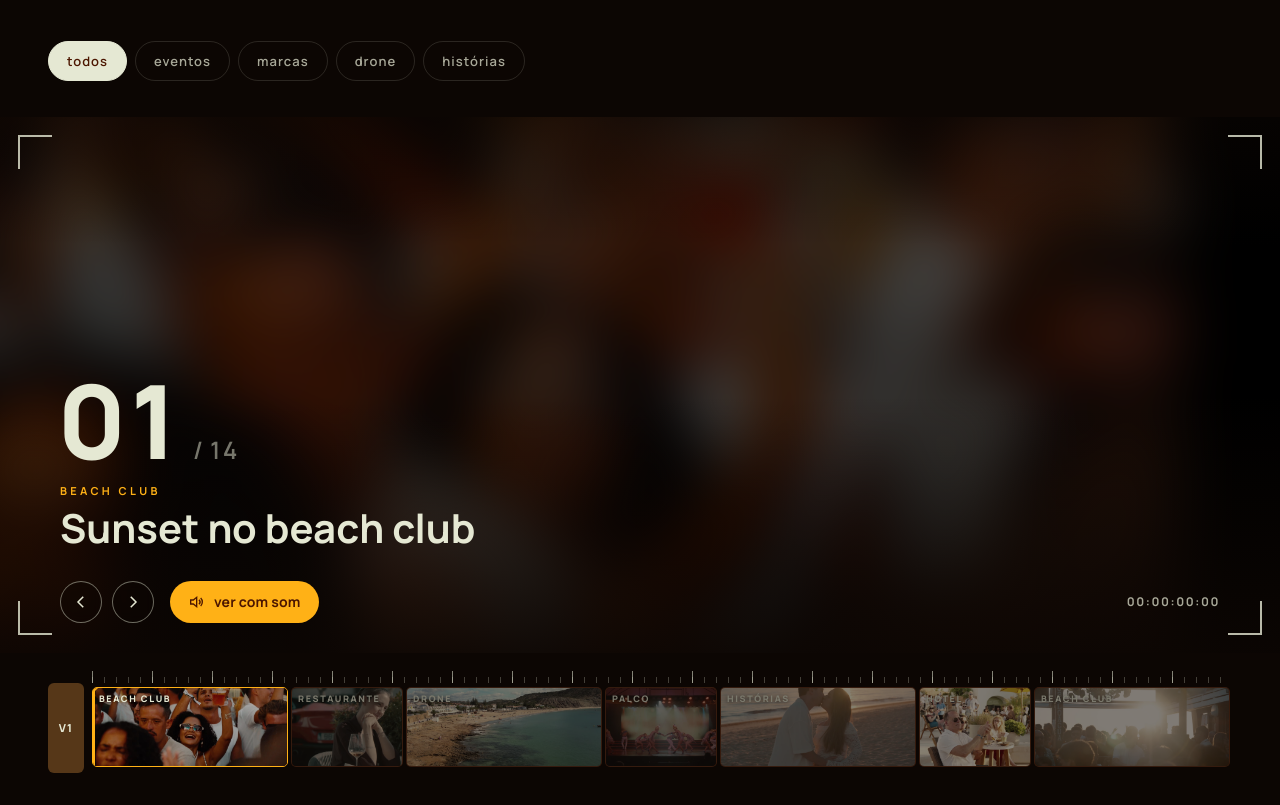
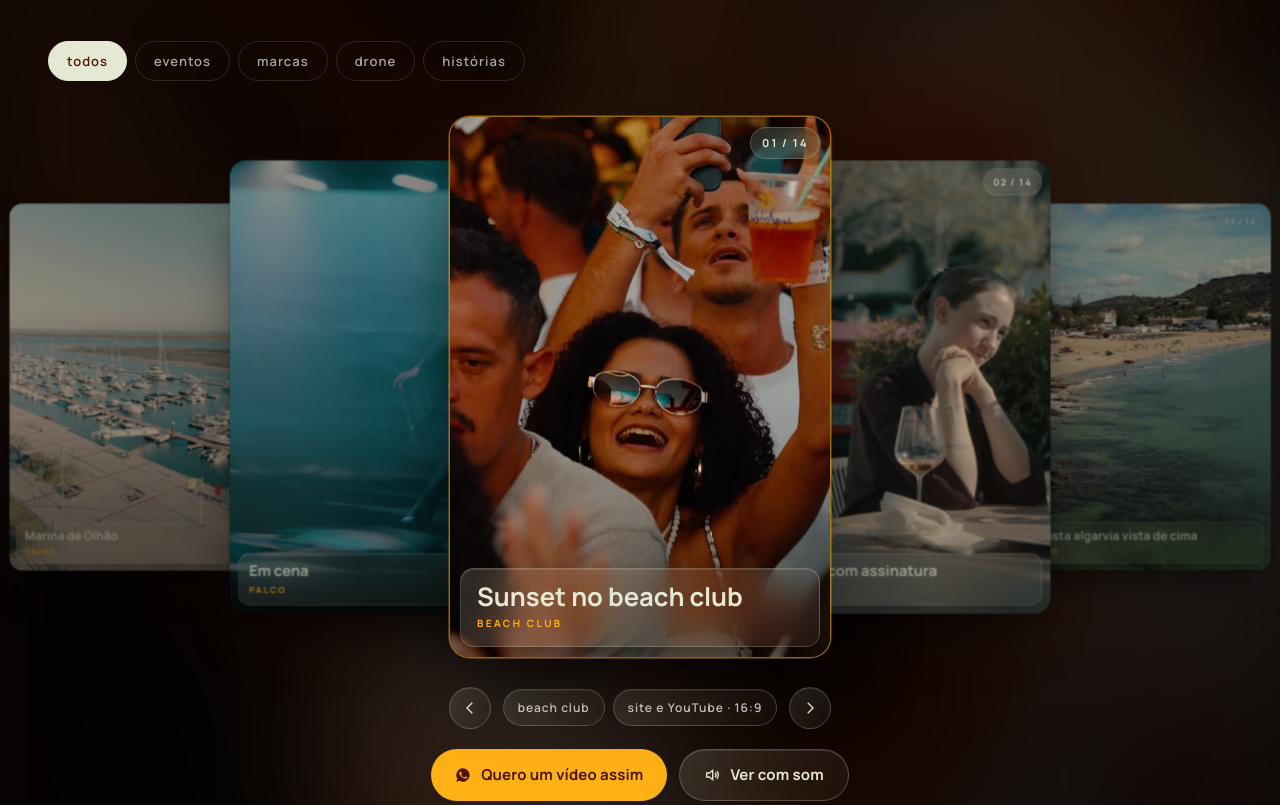
Before and after one commit to x1emportugal/vieira-visuals, a plain HTML site: page index.html in a window 1280 px wide. Shown: the part 1833-2638 px from the top of the page. Drawn offline with Linux system fonts and the light colour scheme.

Commit message:
Portfólio em cartões com profundidade e vidro fosco
Co-Authored-By: Claude Opus 5.5 <noreply@anthropic.com>

```diff
--- a/index.html
+++ b/index.html
@@ -205,31 +205,20 @@
       <button type="button" class="chip" data-filter="historias" aria-pressed="false" data-i18n="f.stories">histórias</button>
     </div>
 
-    <div class="reel" id="reel" hidden>
-      <div class="reel__stage" id="reelStage">
-        <img class="reel__bg" alt="" aria-hidden="true">
-        <video class="reel__video" muted playsinline preload="metadata" aria-hidden="true"></video>
-        <div class="reel__vf" aria-hidden="true"><i></i><i></i><i></i><i></i></div>
-        <div class="reel__meta" aria-live="polite">
-          <p class="reel__count"><b id="reelN">01</b><span>/ <span id="reelTotal">14</span></span></p>
-          <p class="reel__tag" id="reelTag"></p>
-          <h3 class="reel__title" id="reelTitle"></h3>
-        </div>
-        <div class="reel__controls">
-          <button class="reel__nav" type="button" id="reelPrev" aria-label="Vídeo anterior"><svg viewBox="0 0 24 24" width="18" height="18" fill="none" stroke="currentColor" stroke-width="2" aria-hidden="true"><path d="m15 5-7 7 7 7"/></svg></button>
-          <button class="reel__nav" type="button" id="reelNext" aria-label="Vídeo seguinte"><svg viewBox="0 0 24 24" width="18" height="18" fill="none" stroke="currentColor" stroke-width="2" aria-hidden="true"><path d="m9 5 7 7-7 7"/></svg></button>
-          <button class="btn btn--amber btn--sm reel__sound" type="button" id="reelSound"><svg viewBox="0 0 24 24" width="16" height="16" fill="none" stroke="currentColor" stroke-width="2" aria-hidden="true"><path d="M4 9v6h4l5 4V5L8 9H4Z"/><path d="M16.5 8.5a5 5 0 0 1 0 7"/><path d="M19 6a8.5 8.5 0 0 1 0 12"/></svg><span data-i18n="reel.sound">ver com som</span></button>
-          <span class="reel__tc" id="reelTc" aria-hidden="true">00:00:00:00</span>
-        </div>
+    <div class="show" id="show" hidden>
+      <img class="show__bg" id="showBg" alt="" aria-hidden="true">
+      <div class="show__deck" id="showDeck" role="group" aria-roledescription="carrossel" aria-label="Portfólio"></div>
+      <div class="show__bar">
+        <button class="show__nav" type="button" id="showPrev" aria-label="Vídeo anterior"><svg viewBox="0 0 24 24" width="18" height="18" fill="none" stroke="currentColor" stroke-width="2" aria-hidden="true"><path d="m15 5-7 7 7 7"/></svg></button>
+        <ul class="show__pills" aria-live="polite">
+          <li id="showTag"></li>
+          <li id="showFmt"></li>
+        </ul>
+        <button class="show__nav" type="button" id="showNext" aria-label="Vídeo seguinte"><svg viewBox="0 0 24 24" width="18" height="18" fill="none" stroke="currentColor" stroke-width="2" aria-hidden="true"><path d="m9 5 7 7-7 7"/></svg></button>
       </div>
-      <div class="reel__timeline">
-        <div class="reel__ruler" aria-hidden="true"></div>
-        <div class="reel__track">
-          <span class="reel__trackname" aria-hidden="true">V1</span>
-          <div class="reel__scroll">
-            <div class="reel__clips" id="reelClips" role="tablist" aria-label="Linha de tempo do portfólio"></div>
-          </div>
-        </div>
+      <div class="show__ctas">
+        <a class="btn btn--amber" id="showWant" href="https://wa.me/351965014576" target="_blank" rel="noopener"><svg viewBox="0 0 24 24" width="16" height="16" fill="currentColor" aria-hidden="true"><path d="M12 2a10 10 0 0 0-8.6 15.1L2 22l5-1.3A10 10 0 1 0 12 2Zm5.4 14.1c-.2.6-1.3 1.2-1.8 1.2-.5.1-1 .2-3.3-.7-2.8-1.2-4.6-4-4.7-4.2-.1-.2-1.1-1.5-1.1-2.9s.7-2 1-2.3c.2-.3.5-.3.7-.3h.5c.2 0 .4 0 .6.5l.9 2.1c.1.2.1.4 0 .6l-.4.6-.5.6c-.2.2-.3.4-.1.7.2.3.8 1.4 1.8 2.2 1.3 1.1 2.3 1.4 2.6 1.6.3.1.5.1.7-.1l1-1.2c.2-.3.4-.2.7-.1l2 1c.3.1.5.2.6.4 0 .1 0 .7-.2 1.3Z"/></svg><span data-i18n="show.want">Quero um vídeo assim</span></a>
+        <button class="btn btn--ghost" type="button" id="showSound"><svg viewBox="0 0 24 24" width="16" height="16" fill="none" stroke="currentColor" stroke-width="2" aria-hidden="true"><path d="M4 9v6h4l5 4V5L8 9H4Z"/><path d="M16.5 8.5a5 5 0 0 1 0 7"/><path d="M19 6a8.5 8.5 0 0 1 0 12"/></svg><span data-i18n="show.sound">Ver com som</span></button>
       </div>
     </div>
 
--- a/script.js
+++ b/script.js
@@ -23,7 +23,7 @@ const EN = {
   'kw.1': 'cinematic', 'kw.2': 'sophisticated', 'kw.3': 'timeless',
   'works.eyebrow': 'get to know us', 'works.title': 'portfolio',
   'works.sub': 'A recent selection. Tap a video to watch it with sound.',
-  'reel.sound': 'watch with sound',
+  'show.want': 'I want a video like this', 'show.sound': 'Watch with sound',
   'f.all': 'all', 'f.events': 'events', 'f.brands': 'brands', 'f.drone': 'drone', 'f.stories': 'stories',
   'w1.c': 'beach club', 'w1.t': 'Beach club sunset',
   'w2.c': 'drone', 'w2.t': 'The Algarve coast from above',
@@ -283,110 +283,124 @@ document.addEventListener('keydown', (e) => {
 });
 
 
-/* ================= portfólio: timeline de montagem ================= */
-const reel = $('#reel');
-if (reel) {
-  const stage = $('#reelStage');
-  const rv = $('.reel__video', stage);
-  const rbg = $('.reel__bg', stage);
-  const clipsBox = $('#reelClips');
-  const scroller = clipsBox.parentElement;
+/* ================= portfólio: cartões em profundidade ================= */
+const showEl = $('#show');
+if (showEl) {
+  const deck = $('#showDeck');
+  const bg = $('#showBg');
+  const T = {
+    pt: { v: 'redes sociais · 9:16', h: 'site e YouTube · 16:9', msg: (t) => `Olá Lucas! Vi o vídeo "${t}" no site e queria um vídeo assim para o meu negócio.` },
+    en: { v: 'social media · 9:16', h: 'website and YouTube · 16:9', msg: (t) => `Hi Lucas! I saw the video "${t}" on the website and I'd like a video like this for my business.` },
+  };
   const items = works.map((w) => {
     const btn = $('.work__btn', w);
     const img = $('img', btn);
-    const clip = document.createElement('button');
-    clip.type = 'button';
-    clip.className = 'reel__clip';
-    clip.dataset.o = w.dataset.o;
-    clip.setAttribute('role', 'tab');
-    clip.innerHTML = `<img src="${img.getAttribute('src')}" alt="" loading="lazy" decoding="async"><span class="reel__cliplabel"></span><i class="reel__playhead" aria-hidden="true"></i>`;
-    clipsBox.append(clip);
-    return { w, btn, img, clip };
+    const card = document.createElement('div');
+    card.className = 'show__card';
+    card.innerHTML = `<img src="${img.getAttribute('src')}" alt="" loading="lazy" decoding="async"><span class="show__n"></span><span class="show__cap"><span class="show__title"></span><span class="show__tag"></span></span>`;
+    deck.append(card);
+    return { w, btn, img, card };
   });
+  const rv = document.createElement('video');
+  rv.className = 'show__video';
+  rv.muted = true; rv.playsInline = true; rv.preload = 'metadata';
+  rv.setAttribute('aria-hidden', 'true');
   let list = items;
   let cur = 0;
   let inView = false;
   const pad = (n) => String(n).padStart(2, '0');
-  const timecode = (t) => {
-    const s = Math.floor(t);
-    return `${pad(Math.floor(s / 3600))}:${pad(Math.floor(s / 60) % 60)}:${pad(s % 60)}:${pad(Math.floor((t % 1) * 25))}`;
-  };
   const playIfVisible = () => { if (inView && !reduceMotion.matches && !player.classList.contains('is-open')) rv.play().catch(() => {}); };
 
+  function layout() {
+    const n = list.length;
+    items.forEach((it) => {
+      const k = list.indexOf(it);
+      let o = k - cur;
+      if (k < 0) { it.card.hidden = true; return; }
+      if (o > n / 2) o -= n;
+      if (o < -n / 2) o += n;
+      const a = Math.abs(o);
+      it.card.hidden = a > 3;
+      it.card.style.setProperty('--o', o);
+      it.card.style.setProperty('--a', a);
+      it.card.style.zIndex = String(10 - a);
+      it.card.classList.toggle('is-on', o === 0);
+      it.card.setAttribute('aria-hidden', String(o !== 0));
+      $('.show__n', it.card).textContent = `${pad(k + 1)} / ${pad(n)}`;
+    });
+  }
   function show(i, play = true) {
     if (!list.length) return;
     cur = (i + list.length) % list.length;
     const it = list[cur];
-    items.forEach((x) => {
-      const on = x === it;
-      x.clip.classList.toggle('is-on', on);
-      x.clip.setAttribute('aria-selected', String(on));
-      x.clip.tabIndex = on ? 0 : -1;
-    });
-    stage.dataset.o = it.w.dataset.o;
-    rbg.src = it.img.getAttribute('src');
-    $('#reelN').textContent = pad(cur + 1);
-    $('#reelTotal').textContent = pad(list.length);
-    $('#reelTag').textContent = $('.work__tag', it.btn).textContent;
-    $('#reelTitle').textContent = $('.work__title', it.btn).textContent;
+    layout();
+    bg.src = it.img.getAttribute('src');
+    const tag = $('.work__tag', it.btn).textContent;
+    const title = $('.work__title', it.btn).textContent;
+    $('#showTag').textContent = tag;
+    $('#showFmt').textContent = T[lang][it.w.dataset.o === 'v' ? 'v' : 'h'];
+    $('#showWant').href = `https://wa.me/351965014576?text=${encodeURIComponent(T[lang].msg(title))}`;
     if (rv.dataset.src !== it.btn.dataset.video) {
-      stage.classList.remove('is-ready');
+      it.card.classList.remove('is-ready');
       rv.dataset.src = it.btn.dataset.video;
       rv.poster = it.img.getAttribute('src');
       rv.src = it.btn.dataset.video;
-      $('#reelTc').textContent = timecode(0);
     }
-    const c = it.clip;
-    scroller.scrollTo({ left: c.offsetLeft - scroller.clientWidth / 2 + c.clientWidth / 2, behavior: reduceMotion.matches ? 'auto' : 'smooth' });
+    it.card.prepend(rv);
     if (play) playIfVisible();
   }
   function labels() {
     items.forEach((it) => {
-      $('.reel__cliplabel', it.clip).textContent = $('.work__tag', it.btn).textContent;
-      it.clip.setAttribute('aria-label', $('.work__title', it.btn).textContent);
+      $('.show__title', it.card).textContent = $('.work__title', it.btn).textContent;
+      $('.show__tag', it.card).textContent = $('.work__tag', it.btn).textContent;
     });
     show(cur, false);
   }
-  function openWithSound() {
-    rv.pause();
-    openPlayer(list[cur].btn);
-  }
+  function openWithSound() { rv.pause(); openPlayer(list[cur].btn); }
 
-  rv.addEventListener('playing', () => stage.classList.add('is-ready'));
-  rv.addEventListener('timeupdate', () => {
-    const it = list[cur];
-    if (!it || !rv.duration) return;
-    $('.reel__playhead', it.clip).style.left = `${(rv.currentTime / rv.duration) * 100}%`;
-    $('#reelTc').textContent = timecode(rv.currentTime);
-  });
+  rv.addEventListener('playing', () => rv.parentElement && rv.parentElement.classList.add('is-ready'));
   rv.addEventListener('ended', () => show(cur + 1));
-  items.forEach((it) => it.clip.addEventListener('click', () => {
+  items.forEach((it) => it.card.addEventListener('click', () => {
+    if (moved) return;
     const k = list.indexOf(it);
     if (k === cur) openWithSound(); else if (k >= 0) show(k);
   }));
-  $('#reelPrev').addEventListener('click', () => show(cur - 1));
-  $('#reelNext').addEventListener('click', () => show(cur + 1));
-  $('#reelSound').addEventListener('click', openWithSound);
-  stage.addEventListener('click', (e) => { if (!e.target.closest('button')) openWithSound(); });
-  reel.addEventListener('keydown', (e) => {
-    if (e.key === 'ArrowRight') { show(cur + 1); list[cur].clip.focus(); e.preventDefault(); }
-    if (e.key === 'ArrowLeft') { show(cur - 1); list[cur].clip.focus(); e.preventDefault(); }
+  $('#showPrev').addEventListener('click', () => show(cur - 1));
+  $('#showNext').addEventListener('click', () => show(cur + 1));
+  $('#showSound').addEventListener('click', openWithSound);
+  showEl.addEventListener('keydown', (e) => {
+    if (e.key === 'ArrowRight') { show(cur + 1); e.preventDefault(); }
+    if (e.key === 'ArrowLeft') { show(cur - 1); e.preventDefault(); }
   });
+  // arrastar com o dedo ou o rato
+  let x0 = null;
+  let moved = false;
+  deck.addEventListener('pointerdown', (e) => { x0 = e.clientX; moved = false; });
+  deck.addEventListener('pointermove', (e) => { if (x0 !== null && Math.abs(e.clientX - x0) > 12) moved = true; });
+  const end = (e) => {
+    if (x0 === null) return;
+    const dx = e.clientX - x0;
+    x0 = null;
+    if (Math.abs(dx) > 50) show(cur + (dx < 0 ? 1 : -1));
+    setTimeout(() => { moved = false; }, 0);
+  };
+  deck.addEventListener('pointerup', end);
+  deck.addEventListener('pointercancel', () => { x0 = null; });
+
   chips.forEach((chip) => chip.addEventListener('click', () => {
     const was = list[cur];
     list = items.filter((x) => !x.w.classList.contains('is-hidden'));
-    items.forEach((x) => { x.clip.hidden = !list.includes(x); });
     show(Math.max(0, list.indexOf(was)));
   }));
   new IntersectionObserver(([e]) => {
     inView = e.isIntersecting;
     if (inView) playIfVisible(); else rv.pause();
-  }, { threshold: 0.35 }).observe(stage);
+  }, { threshold: 0.35 }).observe(deck);
   document.addEventListener('playerclose', playIfVisible);
   document.addEventListener('langchange', labels);
 
-  reel.hidden = false;
-  reel.closest('.works').classList.add('has-reel');
+  showEl.hidden = false;
+  showEl.closest('.works').classList.add('has-show');
   labels();
 }
 
--- a/styles.css
+++ b/styles.css
@@ -299,55 +299,56 @@ body.is-locked{overflow:hidden;}
 .contact__bg{object-position:68% 30%;}
 .manifesto{overflow:hidden;}
 
-/* ---------- portfólio: timeline de montagem ---------- */
-.has-reel .grid{display:none;}
-.reel{margin-top:6px;}
-.reel__stage{position:relative;width:100vw;margin-left:calc(50% - 50vw);aspect-ratio:4/5;max-height:84svh;overflow:hidden;background:#000;cursor:pointer;isolation:isolate;}
-.reel__bg{position:absolute;inset:-8%;width:116%;height:116%;object-fit:cover;filter:blur(30px) brightness(.42) saturate(1.1);z-index:-1;}
-.reel__video{position:absolute;inset:0;width:100%;height:100%;object-fit:cover;opacity:0;transition:opacity .7s var(--ease);}
-.reel__stage[data-o="v"] .reel__video{object-fit:contain;}
-.reel__stage.is-ready .reel__video{opacity:1;}
-.reel__stage::after{content:'';position:absolute;inset:0;pointer-events:none;background:linear-gradient(180deg,rgba(12,6,3,.5) 0%,rgba(12,6,3,0) 24%,rgba(12,6,3,0) 52%,rgba(12,6,3,.88) 100%);}
-.reel__vf i{position:absolute;z-index:2;width:26px;height:26px;border:0 solid var(--linho);opacity:.8;pointer-events:none;}
-.reel__vf i:nth-child(1){top:18px;left:18px;border-top-width:2px;border-left-width:2px;}
-.reel__vf i:nth-child(2){top:18px;right:18px;border-top-width:2px;border-right-width:2px;}
-.reel__vf i:nth-child(3){bottom:18px;left:18px;border-bottom-width:2px;border-left-width:2px;}
-.reel__vf i:nth-child(4){bottom:18px;right:18px;border-bottom-width:2px;border-right-width:2px;}
-.reel__meta{position:absolute;z-index:3;left:calc(var(--gutter) + 12px);right:calc(var(--gutter) + 12px);bottom:96px;display:flex;flex-direction:column;gap:6px;pointer-events:none;}
-.reel__count{display:flex;align-items:baseline;gap:10px;line-height:.9;color:var(--linho);font-variant-numeric:tabular-nums;}
-.reel__count b{font-size:clamp(3rem,10vw,6.4rem);font-weight:800;letter-spacing:-.02em;}
-.reel__count span{font-size:clamp(1rem,2.4vw,1.5rem);font-weight:600;color:var(--text-3);}
-.reel__tag{margin-top:10px;font-size:11px;font-weight:700;letter-spacing:.3em;text-transform:uppercase;color:var(--ambar);}
-.reel__title{max-width:24ch;font-size:clamp(1.35rem,3.4vw,2.5rem);font-weight:700;line-height:1.08;color:var(--linho);text-transform:none;}
-.reel__controls{position:absolute;z-index:3;left:calc(var(--gutter) + 12px);right:calc(var(--gutter) + 12px);bottom:30px;display:flex;align-items:center;gap:10px;}
-.reel__nav{width:42px;height:42px;border-radius:50%;display:grid;place-items:center;border:1.5px solid rgba(229,232,211,.45);color:var(--linho);background:rgba(12,6,3,.35);backdrop-filter:blur(6px);transition:border-color .2s,background .2s;}
-.reel__nav:hover{border-color:var(--linho);background:rgba(12,6,3,.6);}
-.reel__sound{margin-left:6px;}
-.reel__tc{margin-left:auto;font-size:12px;font-weight:700;letter-spacing:.16em;color:var(--text-2);font-variant-numeric:tabular-nums;}
-.reel__timeline{margin-top:18px;}
-.reel__ruler{height:12px;margin-left:44px;background:
-  repeating-linear-gradient(90deg,rgba(229,232,211,.55) 0 1px,transparent 1px 60px) bottom/100% 12px no-repeat,
-  repeating-linear-gradient(90deg,rgba(229,232,211,.25) 0 1px,transparent 1px 12px) bottom/100% 6px no-repeat;}
-.reel__track{display:flex;align-items:stretch;}
-.reel__trackname{flex:none;width:36px;margin-right:8px;display:grid;place-items:center;border-radius:6px;background:var(--choc);font-size:11px;font-weight:800;letter-spacing:.1em;color:var(--linho);}
-.reel__scroll{flex:1;min-width:0;overflow-x:auto;scrollbar-width:none;}
-.reel__scroll::-webkit-scrollbar{display:none;}
-.reel__clips{display:flex;gap:3px;padding:4px 0 6px;}
-.reel__clip{position:relative;flex:none;width:150px;height:62px;border-radius:5px;overflow:hidden;background:var(--mogno);border:1.5px solid rgba(229,232,211,.12);opacity:.5;transition:opacity .3s,border-color .3s;}
-.reel__clip[data-o="v"]{width:92px;}
-.reel__clip img{width:100%;height:100%;object-fit:cover;filter:saturate(.85);}
-.reel__clip:hover{opacity:.85;}
-.reel__clip.is-on{opacity:1;border-color:var(--ambar);}
-.reel__clip[hidden]{display:none;}
-.reel__cliplabel{position:absolute;left:6px;top:4px;font-size:9px;font-weight:800;letter-spacing:.18em;text-transform:uppercase;color:var(--linho);text-shadow:0 1px 4px rgba(0,0,0,.7);}
-.reel__playhead{position:absolute;top:0;bottom:0;left:0;display:none;width:2px;background:var(--ambar);box-shadow:0 0 0 1px rgba(12,6,3,.35);}
-.reel__playhead::before{content:'';position:absolute;top:-1px;left:-4px;border:5px solid transparent;border-top-color:var(--ambar);}
-.reel__clip.is-on .reel__playhead{display:block;}
+/* ---------- portfólio: cartões em profundidade ---------- */
+.works{position:relative;overflow:hidden;isolation:isolate;}
+.has-show .grid{display:none;}
+.show{position:relative;}
+.show__bg{position:absolute;z-index:-1;top:-30%;left:50%;width:100vw;height:160%;transform:translateX(-50%) scale(1.1);object-fit:cover;filter:blur(60px) brightness(.32) saturate(1.2);opacity:.9;transition:opacity .6s;pointer-events:none;}
+.show__deck{--w:min(68vw,300px);position:relative;height:calc(var(--w) * 1.42);margin:8px 0 22px;touch-action:pan-y;user-select:none;cursor:grab;}
+.show__card{--o:0;--a:0;position:absolute;top:0;left:50%;width:var(--w);height:100%;border-radius:20px;overflow:hidden;background:var(--bg-2);
+  box-shadow:0 30px 60px -20px rgba(0,0,0,.7);
+  transform:translateX(calc(-50% + var(--o) * var(--w) * .58)) scale(calc(1 - var(--a) * .14));
+  filter:brightness(calc(1 - var(--a) * .22));
+  transition:transform .7s var(--ease),filter .7s var(--ease),opacity .5s;}
+.show__card[hidden]{display:none;}
+.show__card > img,.show__video{position:absolute;inset:0;width:100%;height:100%;object-fit:cover;}
+.show__video{opacity:0;transition:opacity .6s;}
+.show__card.is-ready .show__video{opacity:1;}
+.show__card::after{content:'';position:absolute;inset:0;background:linear-gradient(180deg,rgba(12,6,3,0) 50%,rgba(12,6,3,.85) 100%);pointer-events:none;}
+.show__card.is-on{cursor:pointer;box-shadow:0 0 0 1.5px rgba(255,177,22,.55),0 40px 80px -24px rgba(0,0,0,.85);}
+/* contador encaixado no canto, como a bandeira de enquadramento da marca */
+.show__n{position:absolute;z-index:2;top:0;right:0;padding:7px 12px 8px 14px;border-bottom-left-radius:14px;background:var(--bg);font-size:11px;font-weight:700;letter-spacing:.12em;color:var(--linho);font-variant-numeric:tabular-nums;}
+.show__cap{position:absolute;z-index:2;left:16px;right:16px;bottom:16px;display:flex;flex-direction:column;gap:4px;}
+.show__title{font-size:clamp(1.05rem,4.4vw,1.6rem);font-weight:700;line-height:1.1;color:var(--linho);}
+.show__tag{font-size:10px;font-weight:700;letter-spacing:.24em;text-transform:uppercase;color:var(--ambar);}
+.show__card:not(.is-on) .show__cap{opacity:.85;}
+.show__card:not(.is-on) .show__title{font-size:clamp(.85rem,3vw,1.1rem);}
+.show__bar{display:flex;align-items:center;justify-content:center;gap:12px;}
+.show__pills{display:flex;flex-wrap:wrap;justify-content:center;gap:8px;}
+.show__pills li{padding:8px 14px;border-radius:999px;background:rgba(229,232,211,.1);border:1px solid rgba(229,232,211,.16);backdrop-filter:blur(8px);font-size:12px;font-weight:600;letter-spacing:.08em;color:var(--linho);}
+.show__pills li:empty{display:none;}
+.show__nav{flex:none;width:42px;height:42px;border-radius:50%;display:grid;place-items:center;border:1.5px solid rgba(229,232,211,.4);color:var(--linho);background:rgba(12,6,3,.35);backdrop-filter:blur(6px);transition:border-color .2s,background .2s;}
+.show__nav:hover{border-color:var(--linho);background:rgba(12,6,3,.6);}
+.show__ctas{display:flex;flex-wrap:wrap;justify-content:center;gap:12px;margin-top:20px;}
 @media (min-width:900px){
-  .reel__stage{aspect-ratio:2.39/1;}
-  .reel__meta{bottom:104px;}
-  .reel__vf i{width:34px;height:34px;}
-  .reel__clip{width:196px;height:80px;}
-  .reel__clip[data-o="v"]{width:112px;}
+  .show__deck{--w:min(30vw,380px);margin:20px 0 30px;}
+  .show__card{transform:translateX(calc(-50% + var(--o) * var(--w) * .66)) scale(calc(1 - var(--a) * .16));}
 }
-@media (prefers-reduced-motion:reduce){.reel__video{transition:none;}}
+@media (prefers-reduced-motion:reduce){.show__card,.show__video{transition:none;}}
+
+/* ---------- vidro fosco (frosted) ---------- */
+.show__card::after{background:linear-gradient(180deg,rgba(12,6,3,0) 62%,rgba(12,6,3,.35) 100%);}
+.show__cap{left:10px;right:10px;bottom:10px;padding:14px 16px 15px;border-radius:14px;
+  background:linear-gradient(135deg,rgba(229,232,211,.16),rgba(229,232,211,.05));
+  border:1px solid rgba(229,232,211,.22);
+  -webkit-backdrop-filter:blur(18px) saturate(1.4);backdrop-filter:blur(18px) saturate(1.4);
+  box-shadow:inset 0 1px 0 rgba(255,255,255,.12),0 10px 30px -12px rgba(0,0,0,.6);}
+.show__card:not(.is-on) .show__cap{padding:10px 12px;}
+.show__n{top:10px;right:10px;padding:6px 11px;border-radius:999px;border:1px solid rgba(229,232,211,.22);
+  background:rgba(229,232,211,.12);-webkit-backdrop-filter:blur(14px);backdrop-filter:blur(14px);}
+.show__pills li,.show__nav,.show__ctas .btn--ghost{
+  background:linear-gradient(135deg,rgba(229,232,211,.14),rgba(229,232,211,.04));
+  border:1px solid rgba(229,232,211,.24);
+  -webkit-backdrop-filter:blur(16px) saturate(1.3);backdrop-filter:blur(16px) saturate(1.3);
+  box-shadow:inset 0 1px 0 rgba(255,255,255,.1);}
+.show__nav:hover,.show__ctas .btn--ghost:hover{background:rgba(229,232,211,.2);border-color:rgba(229,232,211,.45);}
```
